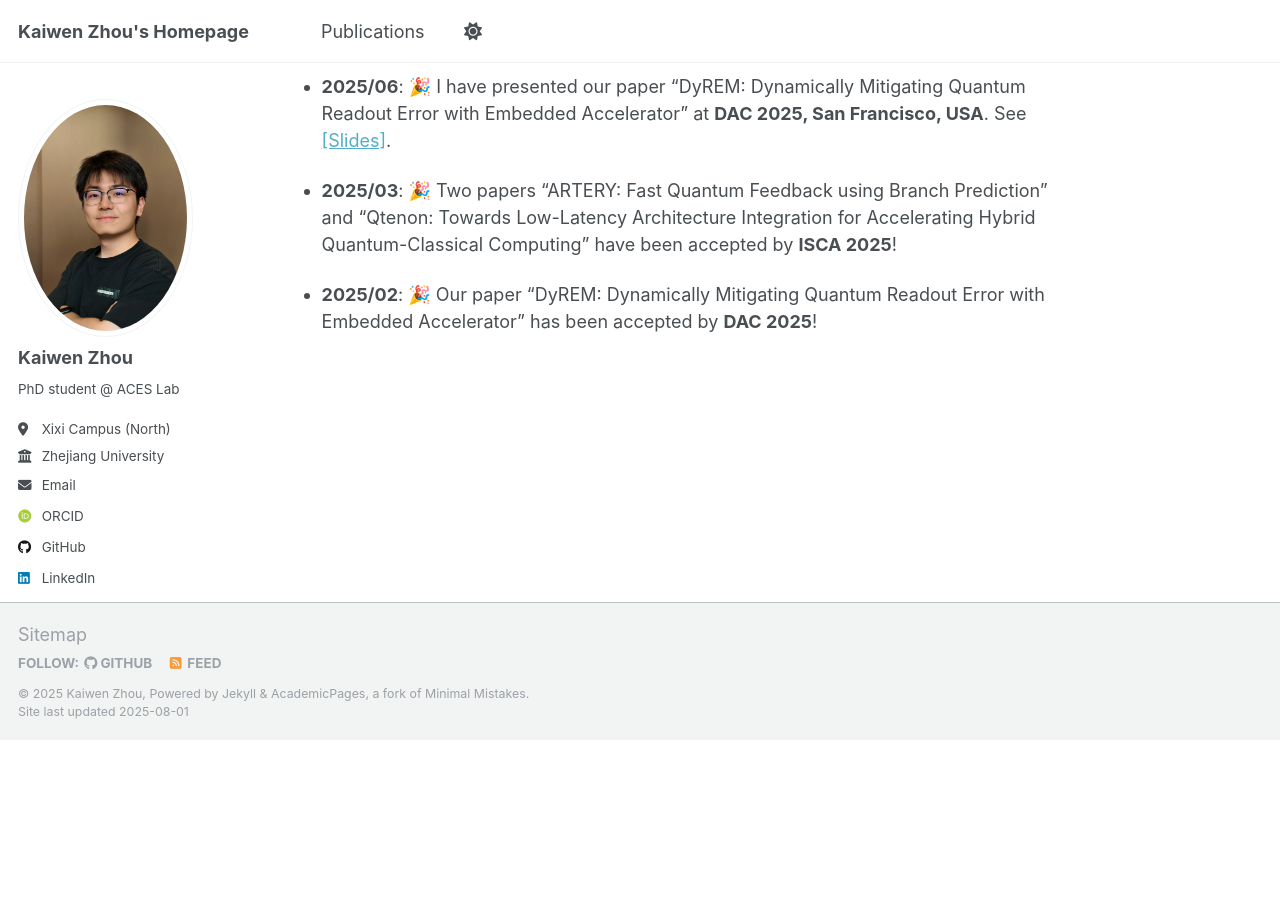
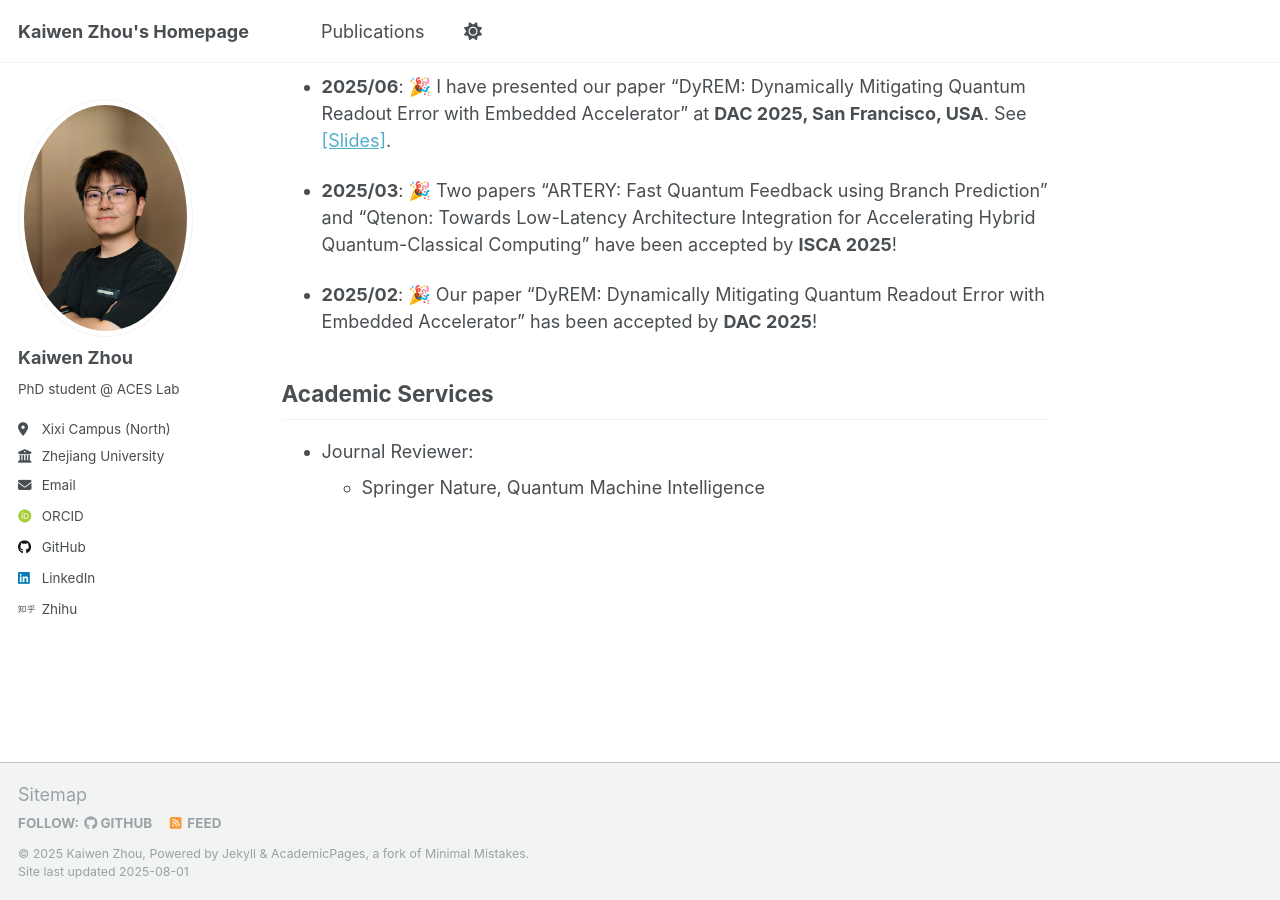
Before and after one commit to KaiwenZhou2003/kaiwenzhou2003.github.io, a Jekyll site: the page built from _pages/about.md, in a window 1280 px wide and 900 px high, scrolled down 565 px. Built offline with Jekyll 4.4.1, drawn with Linux system fonts in a browser that asks for light colours; some web fonts are replaced; before the commit the page ends 1305 px from its top, so only the background shows below that.

Commit message:
add service

```diff
--- a/_pages/about.md
+++ b/_pages/about.md
@@ -23,3 +23,8 @@ News
 + **2025/03**: 🎉 Two papers "ARTERY: Fast Quantum Feedback using Branch Prediction" and "Qtenon: Towards Low-Latency Architecture Integration for Accelerating Hybrid Quantum-Classical Computing" have been accepted by **ISCA 2025**!
 
 + **2025/02**: 🎉 Our paper "DyREM: Dynamically Mitigating Quantum Readout Error with Embedded Accelerator" has been accepted by **DAC 2025**!
+
+Academic Services
+------
+* Journal Reviewer:
+  * Springer Nature, Quantum Machine Intelligence
```
